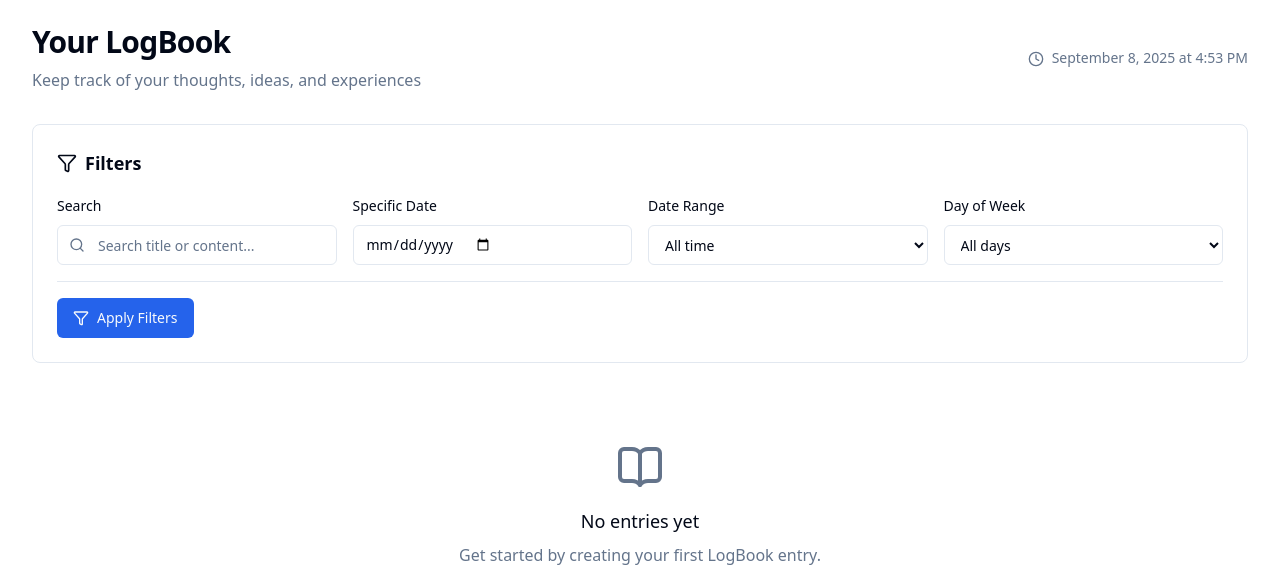
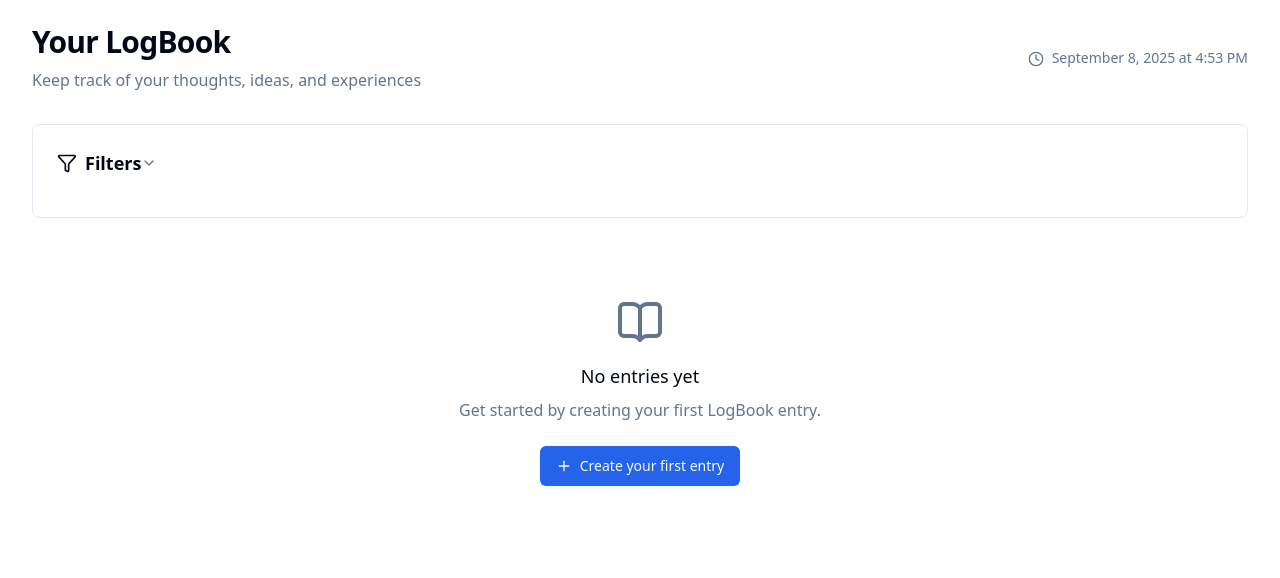
Before and after one commit to carvalhocaio/logbook, a Django app: page / in a window 1280 px wide. Shown: the part 65-643 px from the top of the page. Run offline with Django 5.2, Linux system fonts and the light colour scheme; the visitor is signed in with stand-in values (Sample User, id 1); data that the repository does not hold is empty; some libraries are stand-ins or nearby versions.

Commit message:
fix: adjust filter form visibility and remove unnecessary responsive class

```diff
--- a/entries/templates/entries/entry_list.html
+++ b/entries/templates/entries/entry_list.html
@@ -32,11 +32,11 @@
             </span>
           {% endif %}
         </h2>
-        <i data-lucide="chevron-down" class="h-4 w-4 text-muted-foreground sm:hidden transition-transform" id="filter-chevron"></i>
+        <i data-lucide="chevron-down" class="h-4 w-4 text-muted-foreground transition-transform" id="filter-chevron"></i>
       </button>
     </div>
 
-    <div id="filter-form" class="{% if not has_filters %}hidden sm:block{% endif %}">
+    <div id="filter-form" class="{% if not has_filters %}hidden{% endif %}">
       <form method="get" class="space-y-4">
         <div class="grid gap-4 sm:grid-cols-2 lg:grid-cols-4">
           <!-- Search Filter -->
```
